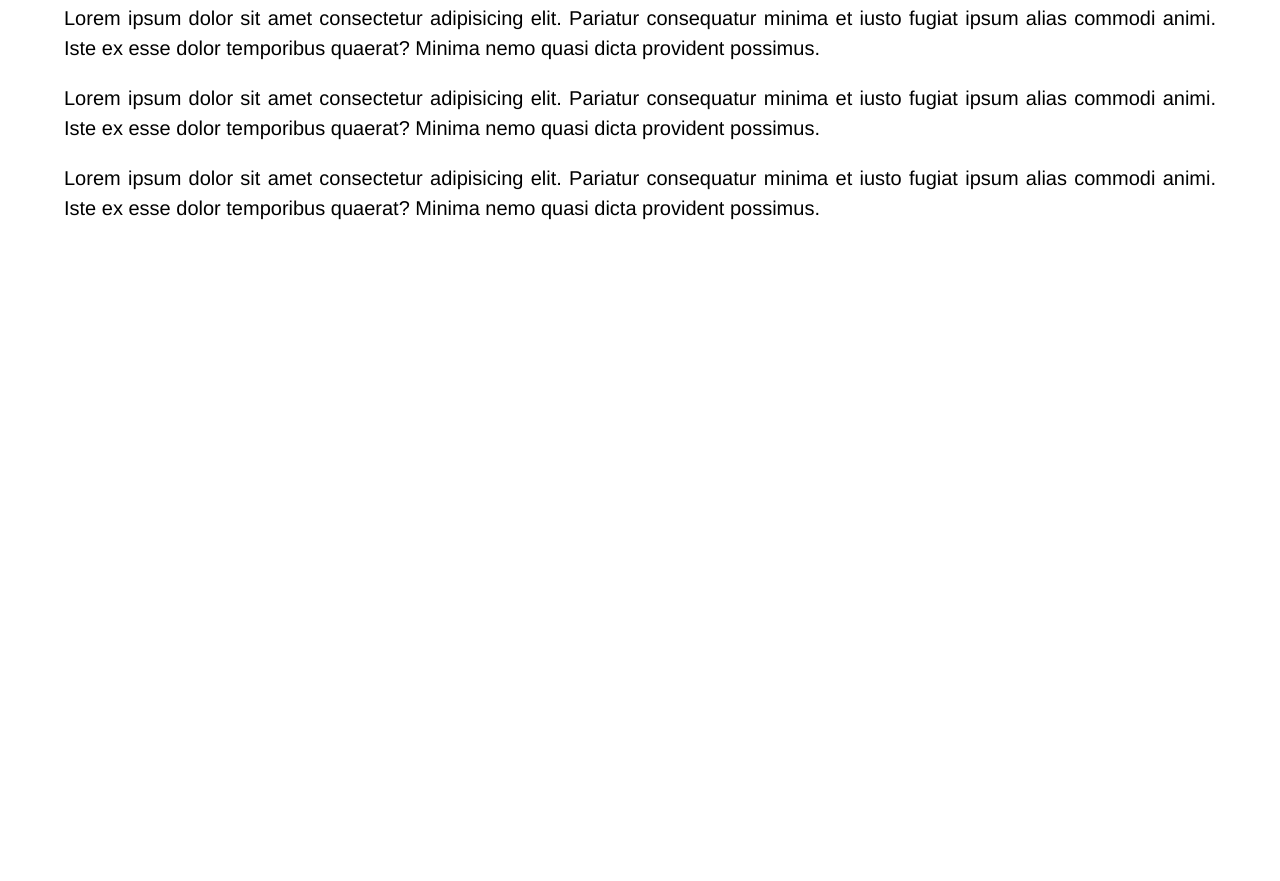
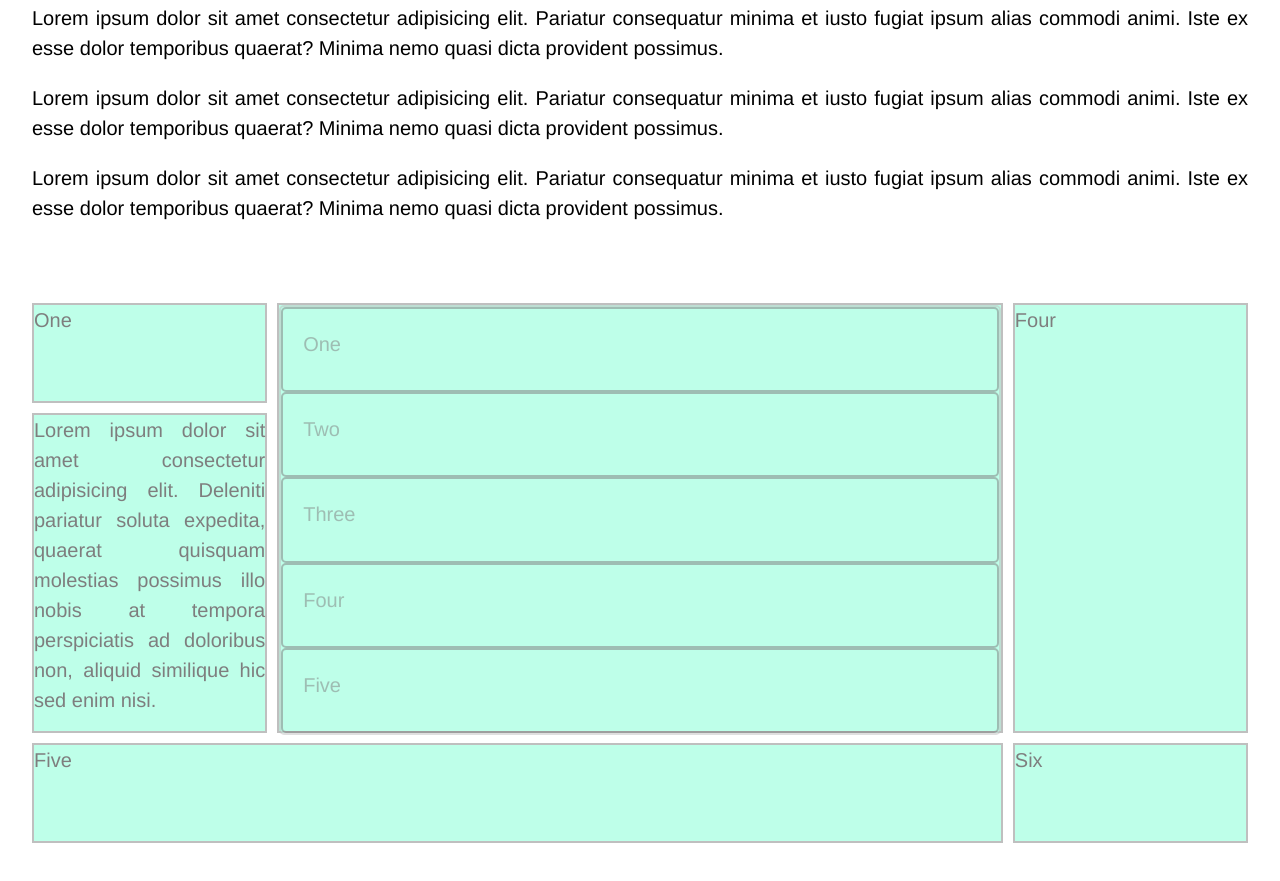
Before and after one commit to k-romero/newproj, a website built with webpack: page src/index.html in a window 1280 px wide. Shown: the part 877-1758 px from the top of the page. Before the commit the page ends 1180 px from the top, so only its background shows below. Built offline with nearby package versions, Linux system fonts and the light colour scheme; files whose address does not match are found by name.

Commit message:
messing with css grid

```diff
--- a/src/index.html
+++ b/src/index.html
@@ -45,6 +45,24 @@
           </p>
         </div>
       </div>
+      <div class="content">
+          <div class="wrapper">
+              <div class="one">One</div>
+              <div class="two">
+                  <div class="heroWrapper">
+                      <div>One</div>
+                      <div>Two</div>
+                      <div>Three</div>
+                      <div>Four</div>
+                      <div>Five</div>
+                    </div>
+              </div>
+              <div class="three">Lorem ipsum dolor sit amet consectetur adipisicing elit. Deleniti pariatur soluta expedita, quaerat quisquam molestias possimus illo nobis at tempora perspiciatis ad doloribus non, aliquid similique hic sed enim nisi.</div>
+              <div class="four">Four</div>
+              <div class="five">Five</div>
+              <div class="six">Six</div>
+            </div>
+      </div>
 
   </main>
 
--- /dev/null
+++ b/src/styles/content-main/content-main.scss
@@ -0,0 +1,76 @@
+.wrapper {
+    display: grid;
+    grid-template-columns: repeat(5, 1fr);
+    grid-gap: 10px;
+    grid-auto-rows: minmax(100px, auto);
+}
+
+//   GRID
+
+.heroWrapper {
+    display: grid;
+    height: 100%;
+}
+
+
+
+// GRID CELLS
+
+.one {
+    grid-column: 1 / 2;
+    grid-row: 1;
+}
+
+.two {
+    grid-column: 2 / 5;
+    grid-row: 1 / 5;
+}
+
+.three {
+    grid-column: 1;
+    grid-row: 2 / 5;
+}
+
+.four {
+    grid-column: 5 / 6;
+    grid-row: 1 / 5;
+}
+
+.five {
+    grid-column: 1 / 5;
+    grid-row: 5;
+}
+
+.six {
+    grid-column: 5 / 6;
+    grid-row: 5;
+}
+
+// GRID STYLES
+
+
+
+
+// GRID CELL STYLES
+
+.wrapper div {
+    background-color: aquamarine;
+    border: 2px grey solid;
+    opacity: 0.5;
+}
+
+.heroWrapper {
+    border: 2px solid black;
+    border-radius: 5px;
+    background-color: none;
+}
+
+.heroWrapper div {
+    padding: 5%;
+    border: 2px solid black;
+    border-radius: 5px;
+    background-color: aquamarine;
+    padding: 1em;
+    color: black;
+    opacity: 1;
+}
--- a/src/styles/index.scss
+++ b/src/styles/index.scss
@@ -1,5 +1,6 @@
 @import 'nav-styles/nav.scss';
 @import 'char-styles/headings.scss';
+@import 'content-main/content-main.scss';
 
 html
   body {
@@ -13,7 +14,7 @@ body {
 }
 
 .content {
-  width: 90%;
+  width: 95%;
   margin: 4em auto;
   font-size: 20px;
   line-height: 30px;
```
